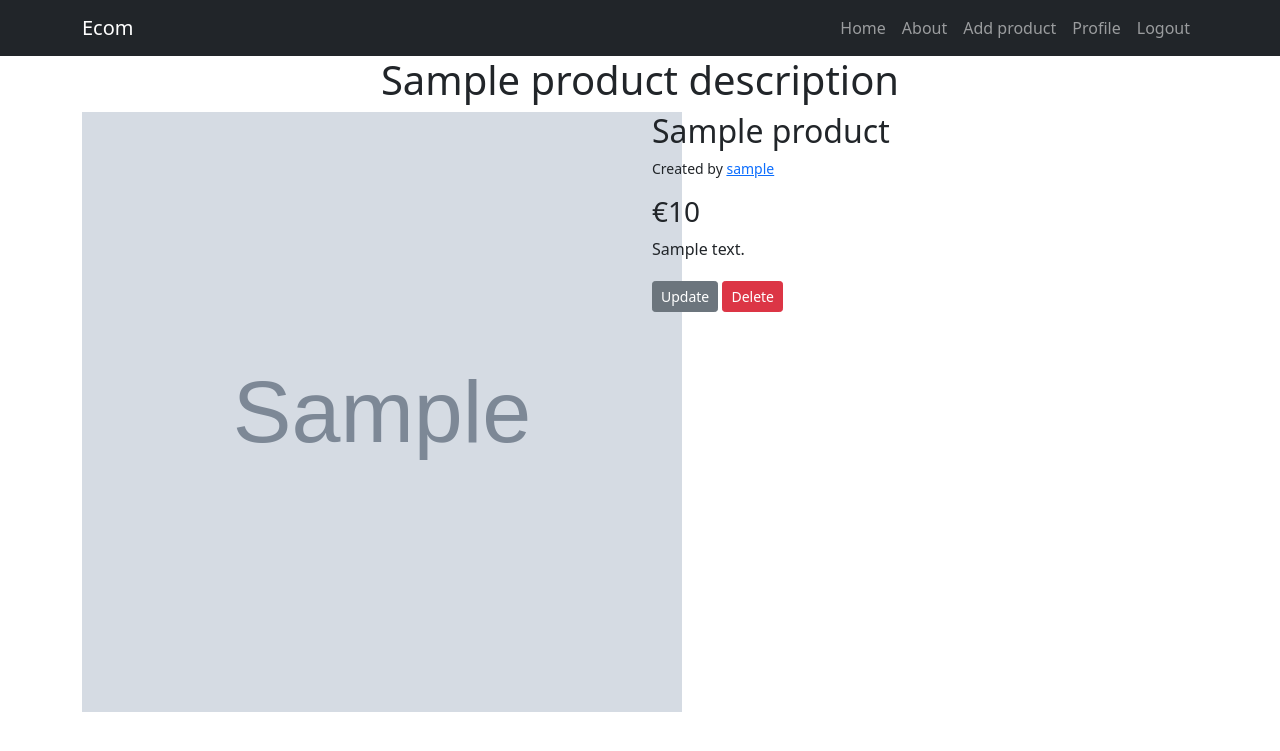
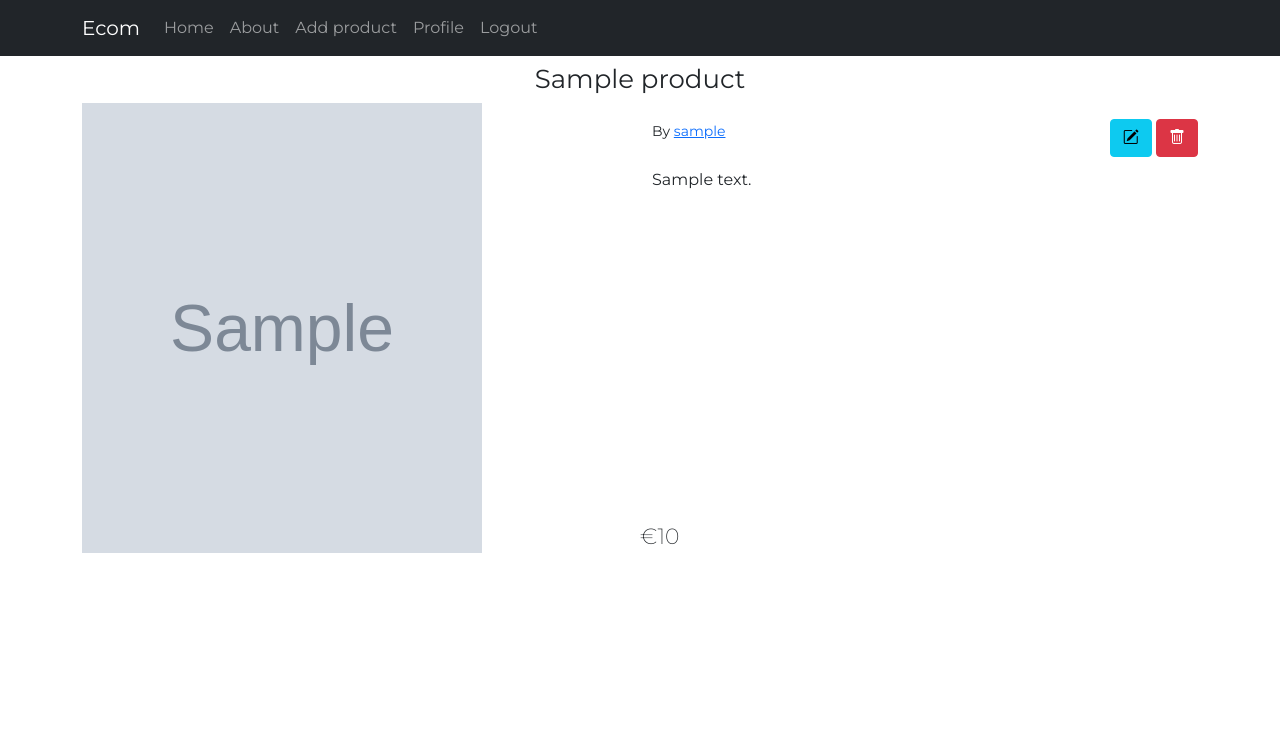
Before and after one commit to Addd12/ecom, a Django app: page /product/1/ in a window 1280 px wide. Shown: the top 751 px of the page. Run offline with Django 3.2, Linux system fonts and the light colour scheme; a user stored in the database is signed in; tables that the repository leaves empty hold one stand-in row (values such as "Sample post"); grey boxes marked "Sample" are stand-in pictures; some libraries are stand-ins or nearby versions.

Commit message:
basic bootstrap styling

```diff
--- /dev/null
+++ b/index/static/main.css
@@ -0,0 +1,60 @@
+body{
+    font-family: 'Montserrat', sans-serif;
+}
+.account-img {
+    height: 125px;
+    width: 125px;
+    margin-right: 20px;
+    margin-bottom: 16px;
+}
+.content-section{
+    margin-top: 5rem;
+}
+.img-fluid{
+    width: 400px;
+    height: 450px;
+}
+.title{
+    display: inline-block;
+    font-size: 26px;
+}
+.title:first-letter{ /*capitalizes the 1st letter of the 1st word*/
+    text-transform: uppercase;
+}
+.price{
+    font-size: 22px;
+    font-weight: lighter;
+    vertical-align: bottom;
+    display: table-cell;
+}
+.product{
+    text-align: center;
+    padding-top: 1rem;
+}
+.actions{
+    padding-top: 1rem;
+    white-space: nowrap;
+}
+.owner{
+    display: inline-block;
+}
+.ownerActions{
+    float: right;
+}
+.information{
+    position: relative;
+}
+.details span{
+    position: absolute;
+    bottom: 0px;
+    left: 0px;
+}
+.description{
+    padding-top: 10px;
+}
+@media screen and (max-width:1000px) {
+    div.details{
+        font-size: 13px;
+    }
+
+}
--- a/index/templates/index/base.html
+++ b/index/templates/index/base.html
@@ -1,3 +1,4 @@
+{% load static %}
 <!DOCTYPE html>
 <html lang="en">
 <head>
@@ -6,43 +7,54 @@
     <meta name="viewport" content="width=device-width, initial-scale=1.0">
     <!-- CSS only -->
     <link href="https://cdn.jsdelivr.net/npm/bootstrap@5.1.3/dist/css/bootstrap.min.css" rel="stylesheet" integrity="sha384-1BmE4kWBq78iYhFldvKuhfTAU6auU8tT94WrHftjDbrCEXSU1oBoqyl2QvZ6jIW3" crossorigin="anonymous">
+    <link rel="preconnect" href="https://fonts.googleapis.com">
+    <link rel="preconnect" href="https://fonts.googleapis.com">
+    <link rel="preconnect" href="https://fonts.gstatic.com" crossorigin>
+    <link href="https://fonts.googleapis.com/css2?family=Montserrat:wght@200;400&display=swap" rel="stylesheet">
+    <link rel="stylesheet" href="https://cdn.jsdelivr.net/npm/bootstrap-icons@1.7.2/font/bootstrap-icons.css">
+    <link rel="stylesheet" href="{% static 'main.css' %}">
     <title>Home</title>
 </head>
 <body>
     <header class="site-header">
-        <nav class="navbar navbar-expand-md navbar-expand-lg navbar-dark bg-dark">
-            <div class="container collapse navbar-collapse">
+        <nav class="navbar fixed-top navbar-expand-md navbar-expand-lg navbar-dark bg-dark">
+            <div class="container">
                 <a class="navbar-brand" href="{% url 'index' %}">Ecom</a>
+                <button class="navbar-toggler" type="button" data-bs-toggle="collapse" data-bs-target="collapsibleMenu">
+                    <span class="navbar-toggler-icon"></span>
+                </button>
+                <div class="collapse navbar-collapse" id="collapsibleMenu">
                     <!-- <button class="navbar-toggler" type="button" data-toggle="collapse" data-target="#navbarText" aria-controls="navbarText" aria-expanded="false" aria-label="Toggle navigation">
                     <span class="navbar-toggler-icon"></span> -->
                     <ul class="navbar-nav">
                         <li class="nav-item active">
-                        <a class="nav-item nav-link" href="{% url 'index' %}">Home</a>
+                            <a class="nav-link" href="{% url 'index' %}">Home</a>
                         </li>
-                    <li class="nav-item active">
-                        <a class="nav-item nav-link" href="#">About</a>
-                    </li>
-                    <li class="nav-item active">
-                        <a class="nav-item nav-link" href="{% url 'new-product' %}">Add product</a>
+                        <li class="nav-item">
+                            <a class="nav-link" href="#">About</a>
                         </li>
                         <div class="navbar-nav">
                             {% if user.is_authenticated %}
-                            <li class="nav-item active">
+                                <li class="nav-item">
+                                    <a class="nav-item nav-link" href="{% url 'new-product' %}">Add product</a>
+                                </li>
+                                <li class="nav-item">
                                     <a class="nav-item nav-link" href="{% url 'profile' %}">Profile</a>
                                 </li>
-                            <li class="nav-item active">
+                                <li class="nav-item">
                                     <a class="nav-item nav-link" href="{% url 'logout' %}">Logout</a>
                                 </li>
                             {% else %}
-                            <li class="nav-item active">
+                                <li class="nav-item">
                                     <a class="nav-item nav-link" href="{% url 'register' %}">Register</a>
                                 </li>
-                            <li class="nav-item active">
+                                <li class="nav-item">
                                     <a class="nav-item nav-link" href="{% url 'login' %}">Login</a>
                                 </li>
                             {% endif %}
                         </div>
                     </ul>
+                </div>
             </div>
         </nav>
     </header>
@@ -65,15 +77,5 @@
         integrity="sha384-ka7Sk0Gln4gmtz2MlQnikT1wXgYsOg+OMhuP+IlRH9sENBO0LRn5q+8nbTov4+1p"
         crossorigin="anonymous"></script>
 
-
-    <!-- <script src="https://code.jquery.com/jquery-3.2.1.slim.min.js"
-        integrity="sha384-KJ3o2DKtIkvYIK3UENzmM7KCkRr/rE9/Qpg6aAZGJwFDMVNA/GpGFF93hXpG5KkN"
-        crossorigin="anonymous"></script>
-    <script src="https://cdnjs.cloudflare.com/ajax/libs/popper.js/1.12.9/umd/popper.min.js"
-        integrity="sha384-ApNbgh9B+Y1QKtv3Rn7W3mgPxhU9K/ScQsAP7hUibX39j7fakFPskvXusvfa0b4Q"
-        crossorigin="anonymous"></script>
-    <script src="https://maxcdn.bootstrapcdn.com/bootstrap/4.0.0/js/bootstrap.min.js"
-        integrity="sha384-JZR6Spejh4U02d8jOt6vLEHfe/JQGiRRSQQxSfFWpi1MquVdAyjUar5+76PVCmYl"
-        crossorigin="anonymous"></script> -->
 </body>
 </html>
--- a/products/templates/products/product_detail.html
+++ b/products/templates/products/product_detail.html
@@ -1,19 +1,28 @@
 {% extends "index/base.html" %}
 {% block content %}
 
-<div class="container">
-    <h1 style="text-align: center;">{{product.title}} description</h1>
-    <div class="row">
+<div class="container mt-5">
+    <div class="row my-3">
+        <h1 class="title product">{{product.title}}</h1>
         <div class="col-sm-6">
-            <img src="{{ product.image.url }}" style="width: 600px; height: 600px;" alt="product image">
+            <img class="img-fluid" src="{{ product.image.url }}" alt="product image">
         </div>
-        <div class="col-sm-6">
-            <h2>{{ product.title }}</h2>
-            <p class="small">Created by <a href="#">{{ product.owner }}</a></p>
-            <h3>€{{ product.price }}</h3>
-            <p>{{ product.description }}</p>
-            <a class="btn btn-secondary btn-sm mt-1 mb-1" href="{% url 'product-update' product.id %}">Update</a>
-            <a class="btn btn-danger btn-sm mt-1 mb-1" href="{% url 'product-delete' product.id %}">Delete</a>
+        <div class="col-sm-6 information">
+            <div class="actions">
+                <div class="owner">
+                    <p class="small">By <a href="#">{{ product.owner }}</a></p>
+                </div>
+                {% if object.owner == user %}
+                <div class="owner ownerActions">
+                    <a class="btn btn-info" href="{% url 'product-update' product.id %}"><i class="bi bi-pencil-square"></i></a>
+                    <a class="btn btn-danger" href="{% url 'product-delete' product.id %}"><i class="bi bi-trash"></i></a>
+                </div>
+                {% endif %}
+            </div>
+            <div class="details">
+                <p class="description">{{ product.description }}</p>
+                <span class="price">€{{ product.price }}</span>
+            </div>
         </div>
     </div>
 </div>
--- a/products/views.py
+++ b/products/views.py
@@ -40,9 +40,15 @@ class ProductUpdateView(LoginRequiredMixin, UserPassesTestMixin, UpdateView):
             return True
         return False
 
-class ProductDeleteView(DeleteView):
+class ProductDeleteView(LoginRequiredMixin, UserPassesTestMixin, DeleteView):
     model = Product
     success_url = '/' #redirects to home page after the item is deleted
+
+    def test_func(self):
+        product = self.get_object()
+        if self.request.user == product.owner:
+            return True
+        return False
 
 class ProductCreateView(LoginRequiredMixin, CreateView):
     model = Product
--- a/users/templates/users/login.html
+++ b/users/templates/users/login.html
@@ -1,7 +1,7 @@
 {% extends "index/base.html" %}
 {% load crispy_forms_tags %}
 {% block content %}
-<div class="container">
+<div class="container my-5">
     <form method="post">
         {% csrf_token %}
         <fieldset class="form-group">
```
Also changed, not shown: index/templates/index/index.html (+12 -21 lines), users/templates/users/profile.html (+8 -4 lines). Lines whose indentation alone changed are shown as unchanged.
